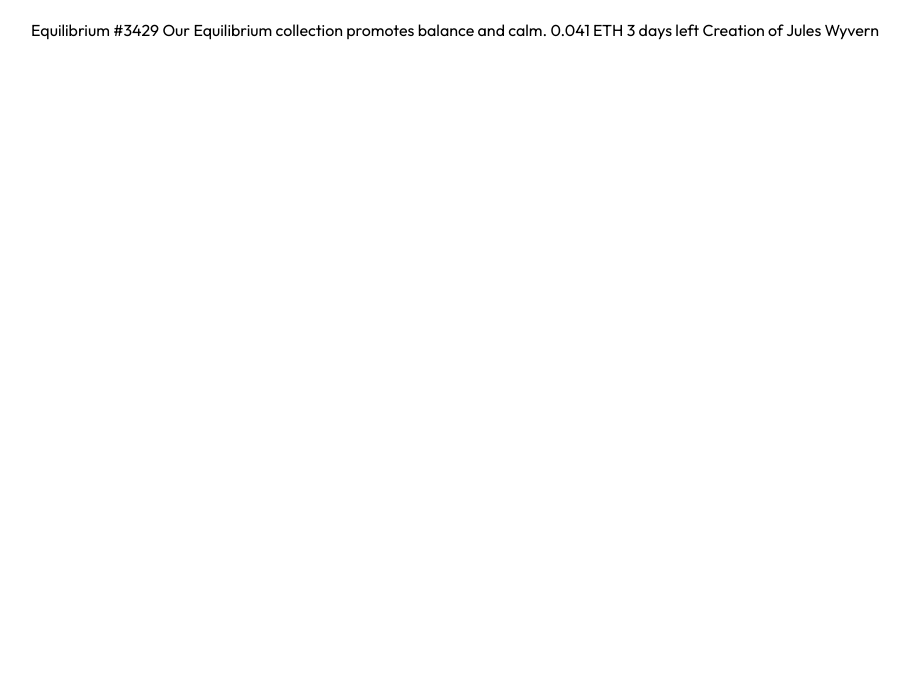
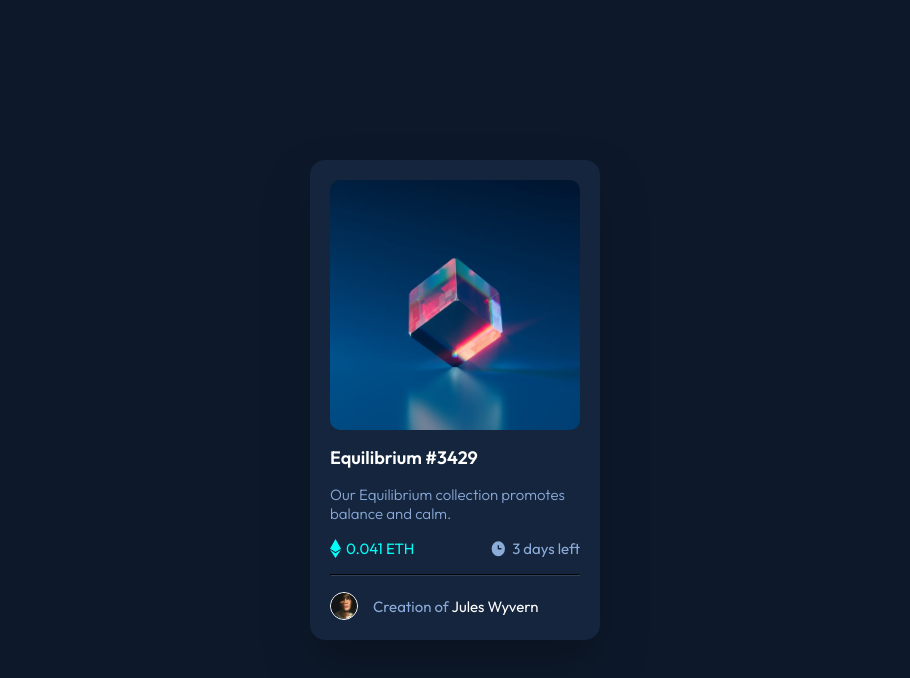
Before and after one commit to daxitaseervi/nft-preview-card, a plain HTML site: page index.html in a window 1280 px wide. Shown: the whole page, without its empty margins (185-1095 px from the left). Drawn offline with Linux system fonts and the light colour scheme.

Commit message:
Finished project

```diff
--- a/index.html
+++ b/index.html
@@ -14,14 +14,39 @@
   <link rel="stylesheet" href="style.css">
 </head>
 <body>
+  <main class="card">
 
-  Equilibrium #3429
+    <div class="card__img-container">
+      <img class="card__img-icon" src="images/icon-view.svg" alt="Eye icon">
+      <img src="images/image-equilibrium.jpg" alt="A coloful light reflecting cube" class="card__img">
+    </div>
 
-  Our Equilibrium collection promotes balance and calm.
 
-  0.041 ETH
-  3 days left
+    <div class="card__info">
+      <h1 class="card__title">Equilibrium #3429</h1>
+      <p class="card__description">
+        Our Equilibrium collection promotes balance and calm.
+      </p>
 
-  Creation of Jules Wyvern
+      <div class="card__stats-container">
+        <div class="card__stats">
+          <img src="images/icon-ethereum.svg" alt="Etherem icon" class="card__stats-icon">
+          <p class="card__stats-text">0.041 ETH</p>
+        </div>
+
+        <div class="card__stats">
+          <img src="images/icon-clock.svg" alt="Clock icon" class="card__stats-icon">
+          <p class="card__stats-text">3 days left</p>
+        </div>
+      </div>
+
+      <hr>
+
+      <div class="card__author">
+        <img src="images/image-avatar.png" alt="Avatar image" class="card__author-img">
+        <p class="card__author-text">Creation of <span class="card__author-name">Jules Wyvern</span></p>
+      </div>
+    </div>
+  </main>
 </body>
 </html>
--- a/style.css
+++ b/style.css
@@ -1,9 +1,12 @@
 :root {
  --blue-500: hsl(215, 51%, 70%);
  --cyan-400: hsl(178, 100%, 50%);
- --blue-950: (main BG): hsl(217, 54%, 11%);
- --blue-900: (card BG): hsl(216, 50%, 16%);
- --blue-800: (line): hsl(215, 32%, 27%);
+ /* (main BG) */
+ --blue-950: hsl(217, 54%, 11%);
+ /* (card BG) */
+ --blue-900: hsl(216, 50%, 16%);
+ /* (line) */
+ --blue-800: hsl(215, 32%, 27%);
  --white: hsl(0, 0%, 100%);
 
  --paragraph-size: 15px;
@@ -24,10 +27,142 @@
 }
 
 body {
-  max-height: 100vh;
+  min-height: 100vh;
   padding: 20px;
   display: flex;
   justify-content: center;
   align-items: center;
   font-family: var(--font-outfit);
+  background-color: var(--blue-950);
+  color: var(--white);
 }
+
+.card {
+  display: flex;
+  flex-direction: column;
+  gap: 1rem;
+  max-width: 290px;
+  background-color: var(--blue-900);
+  padding: 20px;
+  border-radius: 15px;
+  box-shadow: 0 24px 48px rgba(0, 0, 0, 0.25);
+}
+
+.card__info {
+  display: flex;
+  flex-direction: column;
+  gap: 1rem;
+}
+
+.card__img-container {
+  width: 100%;
+  position: relative;
+}
+
+.card__img-container::before {
+  content: "";
+  position: absolute;
+  inset: 0;
+  z-index: 1;
+  border-radius: 10px;
+  background-color: var(--cyan-400);
+  opacity: 0;
+  cursor: pointer;
+  transition: opacity 0.15s;
+}
+
+.card__img-container:hover::before { /* Hover is applied to the ::before psuedo class */
+  opacity: 0.5;
+}
+
+.card__img-icon {
+  width: 32px;
+  position: absolute;
+  z-index: 3;
+  top: 110px;
+  left: 110px;
+  opacity: 0;
+  cursor: pointer;
+  transition: opacity 0.15s;
+}
+
+.card__img-container:hover .card__img-icon {
+  opacity: 1;
+}
+
+.card__img {
+  display: block;
+  width: 100%;
+  border-radius: 10px;
+}
+
+.card__title {
+  font-size: 18px;
+  font-weight: var(--weight-bold);
+  cursor: pointer;
+  transition: color 0.15s;
+}
+
+.card__title:hover {
+  color: var(--cyan-400);
+}
+
+.card__description {
+  color: var(--blue-500);
+  font-weight: var(--weight-light);
+  font-size: var(--paragraph-size);
+}
+
+.card__stats-container {
+  display: flex;
+  justify-content: space-between;
+}
+
+.card__stats {
+  white-space: nowrap;
+  display: flex;
+  gap: 5px;
+}
+
+.card__stats-text{
+  font-size: var(--paragraph-size);
+}
+
+.card__stats:nth-child(1) .card__stats-text {
+  color: var(--cyan-400);
+}
+
+.card__stats:nth-child(2) .card__stats-text {
+  color: var(--blue-500);
+}
+
+hr {
+  border-color: var(--blue-800);
+}
+
+.card__author {
+  display: flex;
+  gap: 15px;
+  align-items: center;
+}
+
+.card__author-img {
+  width: 28px;
+  border-radius: 50px;
+  border: 1px solid var(--white);
+}
+
+.card__author-text {
+  font-size: var(--paragraph-size);
+  color: var(--blue-500);
+}
+
+.card__author-name {
+  color: var(--white);
+  cursor: pointer;
+  transition: color 0.15s;
+}
+
+.card__author-name:hover {
+  color: var(--cyan-400);
+}
```
Also changed, not shown: images/project-screenshot.png (added), 1 other file.
